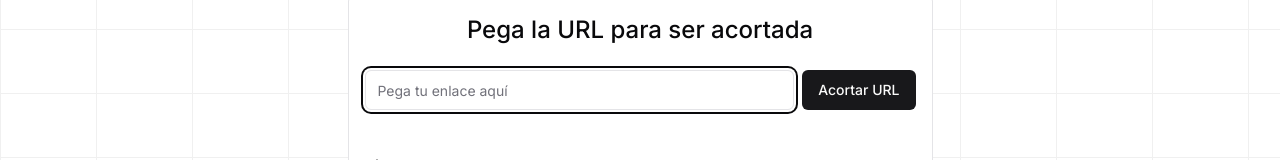
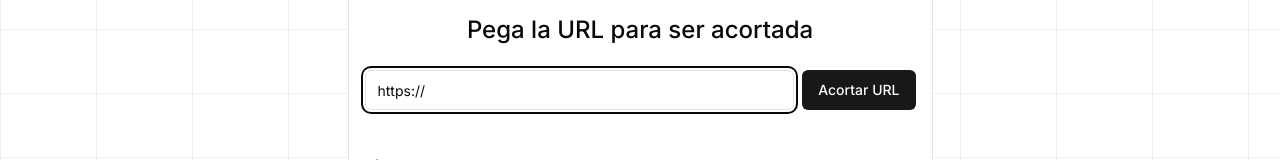
Before and after one commit to andrepg-dev/Short-URL, a Next.js app: page / in a window 1280 px wide. Shown: the part 291-451 px from the top of the page. Built offline with nearby package versions, Linux system fonts and the light colour scheme; no server answers; what @midudev/tailwind-animations would draw is missing.

Commit message:
Agregado valor predeterminado a la entrada de URL

```diff
--- a/src/app/components/input.tsx
+++ b/src/app/components/input.tsx
@@ -49,7 +49,7 @@
   }
 
   return <form className="flex gap-2 mt-3 md:flex-row flex-col" onSubmit={(e) => handleOnSubmit(e)}>
-    <Input placeholder='Pega tu enlace aquí' autoFocus type='url' ref={inputRef} />
+    <Input placeholder='Pega tu enlace aquí' autoFocus type='url' ref={inputRef} defaultValue={'https://'} />
 
     {isLoading ? <Button type="submit" disabled>
       <LoaderIcon className="mr-2 h-4 w-4 animate-spin" /> Generando enlace
```
